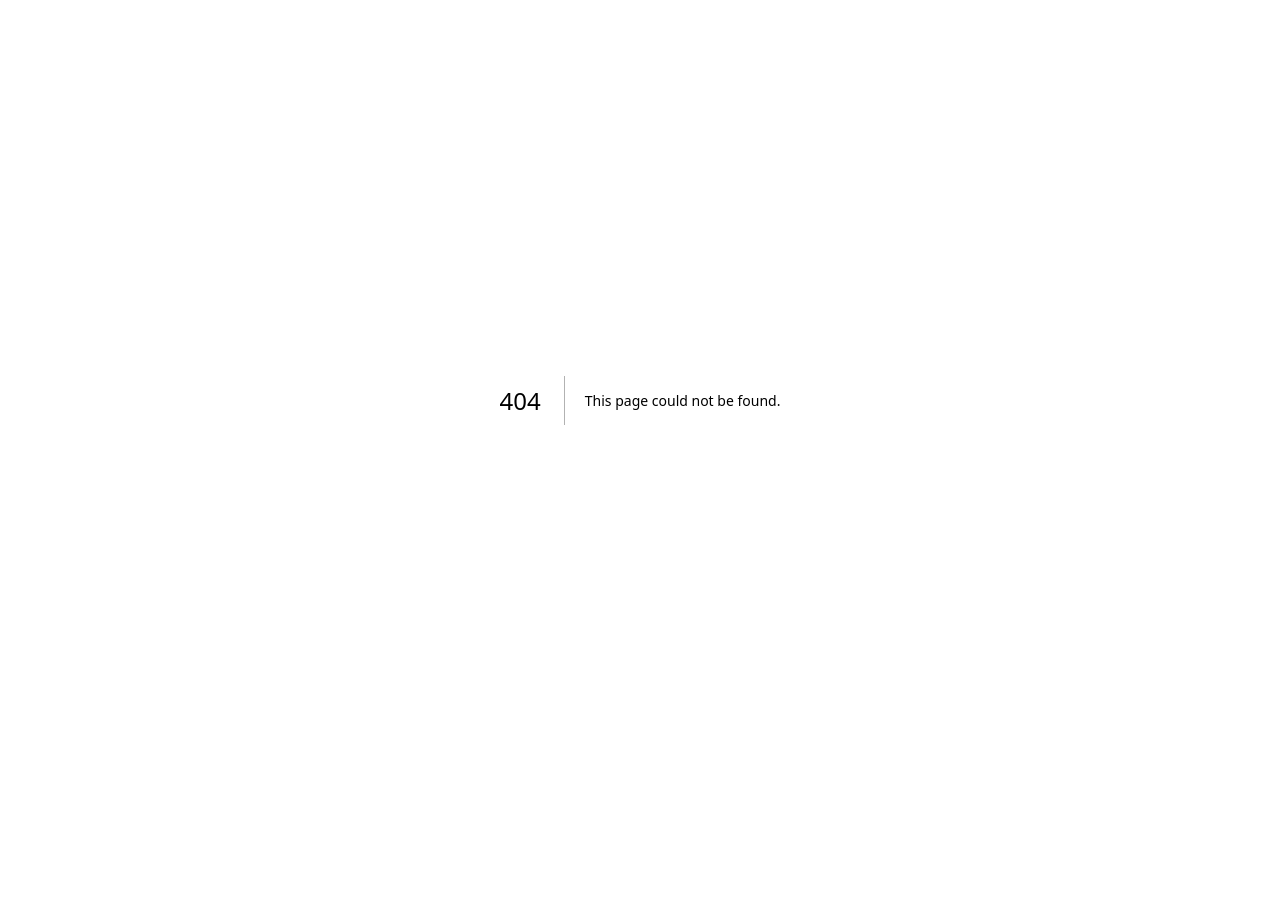
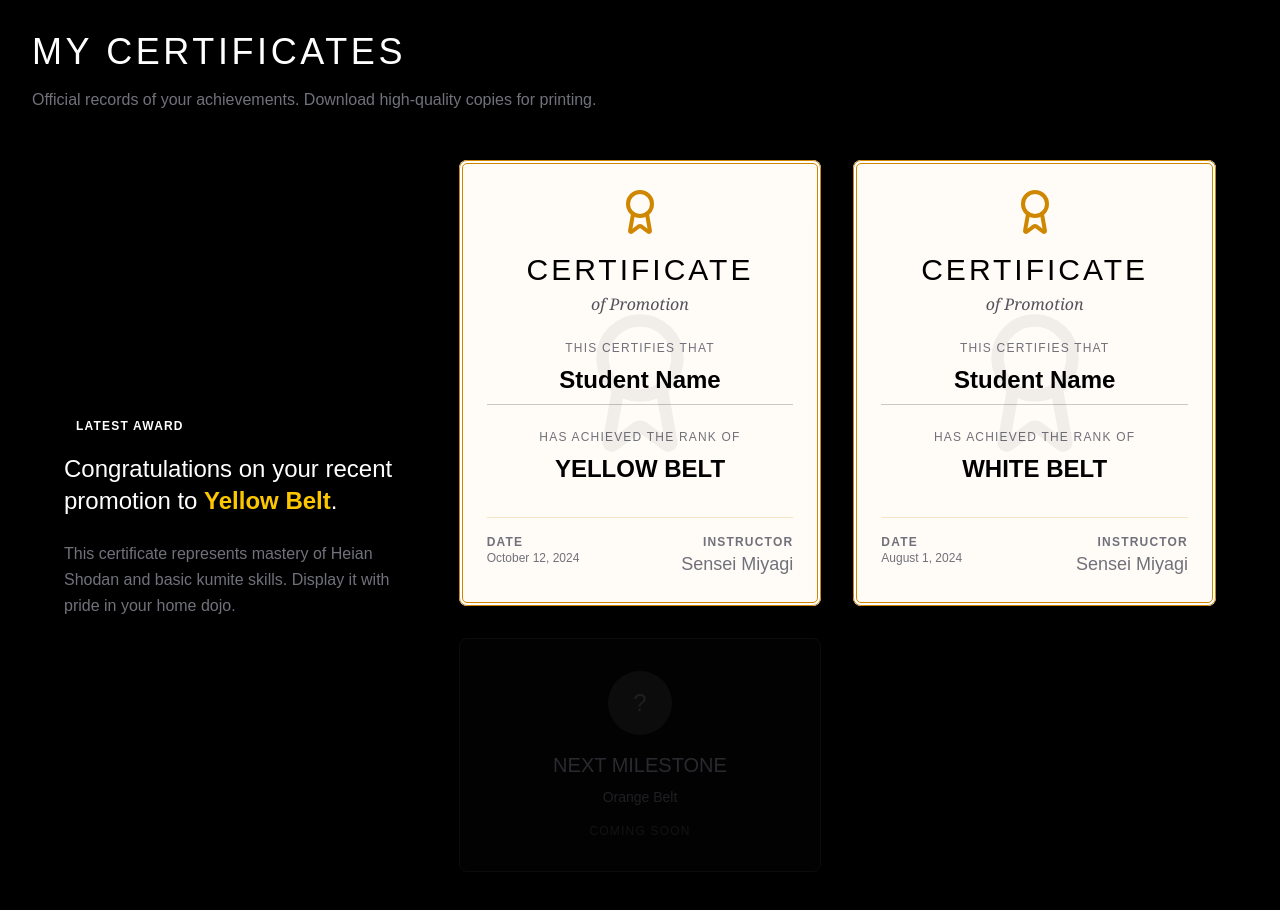
Before and after one commit to MACM18/karate-IKS, a Next.js app: page /student/certificates in a window 1280 px wide. Before the commit this address had no page. Shown: the top 910 px of the page. Before the commit the page ends 800 px from the top, so only its background shows below. Built offline with nearby package versions, Linux system fonts and the light colour scheme.

Commit message:
Add student certificates page and reusable certificate card component

```diff
--- /dev/null
+++ b/app/student/certificates/page.tsx
@@ -0,0 +1,55 @@
+import { CertificateCard } from "@/components/student/CertificateCard";
+
+export default function CertificatesPage() {
+    const certificates = [
+        { rank: "Yellow Belt", date: "October 12, 2024", instructor: "Sensei Miyagi" },
+        { rank: "White Belt", date: "August 1, 2024", instructor: "Sensei Miyagi" },
+    ];
+
+    return (
+        <div className="min-h-screen bg-black text-white p-8">
+            <header className="mb-12">
+                <h1 className="text-4xl font-heading uppercase tracking-widest text-white mb-4">
+                    My Certificates
+                </h1>
+                <p className="text-zinc-500 max-w-2xl">
+                    Official records of your achievements. Download high-quality copies for printing.
+                </p>
+            </header>
+
+            <div className="grid grid-cols-1 md:grid-cols-2 lg:grid-cols-3 xl:grid-cols-3 gap-8 max-w-6xl mx-auto pb-20">
+                {/* Latest Achievement Highlight */}
+                <div className="md:col-span-2 lg:col-span-1 lg:row-span-2 flex flex-col justify-center">
+                    <div className="mb-4">
+                        <span className="bg-action text-white text-xs font-bold px-3 py-1 rounded-full uppercase tracking-widest">
+                            Latest Award
+                        </span>
+                    </div>
+                    <p className="text-2xl text-white font-light mb-6">
+                        Congratulations on your recent promotion to <span className="text-yellow-400 font-bold">Yellow Belt</span>.
+                    </p>
+                    <p className="text-zinc-500 leading-relaxed max-w-md">
+                        This certificate represents mastery of Heian Shodan and basic kumite skills. Display it with pride in your home dojo.
+                    </p>
+                </div>
+
+                {certificates.map((cert, i) => (
+                    <CertificateCard
+                        key={i}
+                        {...cert}
+                    />
+                ))}
+
+                {/* Placeholder for next belt */}
+                <div className="border border-zinc-900 rounded-lg p-8 flex flex-col items-center justify-center text-center opacity-50 bg-zinc-950/50">
+                    <div className="w-16 h-16 rounded-full bg-zinc-900 flex items-center justify-center mb-4 text-zinc-700">
+                        <span className="text-2xl">?</span>
+                    </div>
+                    <h3 className="font-heading text-xl uppercase text-zinc-600 mb-2">Next Milestone</h3>
+                    <p className="text-zinc-700 text-sm">Orange Belt</p>
+                    <p className="text-xs text-zinc-800 mt-4 uppercase tracking-widest">Coming Soon</p>
+                </div>
+            </div>
+        </div>
+    );
+}
--- /dev/null
+++ b/components/student/CertificateCard.tsx
@@ -0,0 +1,56 @@
+"use client";
+
+import { Download, Award } from "lucide-react";
+
+interface CertificateCardProps {
+    rank: string;
+    date: string;
+    instructor: string;
+}
+
+export function CertificateCard({ rank, date, instructor }: CertificateCardProps) {
+    return (
+        <div className="group relative bg-white text-black p-1 rounded-lg overflow-hidden shadow-2xl transition-transform hover:-translate-y-2 duration-300">
+            {/* Gold Border Effect */}
+            <div className="absolute inset-0 border-4 border-double border-yellow-600 pointer-events-none rounded-lg z-10"></div>
+
+            <div className="bg-orange-50/50 p-6 h-full flex flex-col items-center justify-center text-center relative">
+                {/* Watermark */}
+                <div className="absolute opacity-5 pointer-events-none">
+                    <Award size={150} />
+                </div>
+
+                <div className="mb-4 text-yellow-600">
+                    <Award size={48} />
+                </div>
+
+                <h3 className="font-heading text-3xl uppercase tracking-widest mb-1">Certificate</h3>
+                <p className="font-serif italic text-zinc-600 mb-6">of Promotion</p>
+
+                <p className="text-xs uppercase tracking-widest text-zinc-500 mb-2">This certifies that</p>
+                <p className="font-script text-2xl mb-6 font-bold text-black border-b border-black/20 pb-2 w-full">Student Name</p>
+
+                <p className="text-xs uppercase tracking-widest text-zinc-500 mb-2">Has achieved the rank of</p>
+                <h2 className="font-heading text-2xl uppercase text-action font-bold mb-8">{rank}</h2>
+
+                <div className="flex justify-between w-full text-xs text-zinc-500 mt-auto pt-4 border-t border-yellow-600/20">
+                    <div className="text-left">
+                        <p className="uppercase tracking-widest font-bold">Date</p>
+                        <p>{date}</p>
+                    </div>
+                    <div className="text-right">
+                        <p className="uppercase tracking-widest font-bold">Instructor</p>
+                        <p className="font-script text-lg">{instructor}</p>
+                    </div>
+                </div>
+
+                {/* Overlay / Action */}
+                <div className="absolute inset-0 bg-black/80 opacity-0 group-hover:opacity-100 transition-opacity flex items-center justify-center z-20 backdrop-blur-sm">
+                    <button className="bg-white text-black px-6 py-3 rounded-full font-bold uppercase tracking-widest flex items-center gap-2 hover:bg-yellow-400 transition-colors">
+                        <Download size={18} /> Download
+                    </button>
+                </div>
+            </div>
+        </div>
+    );
+}
```
